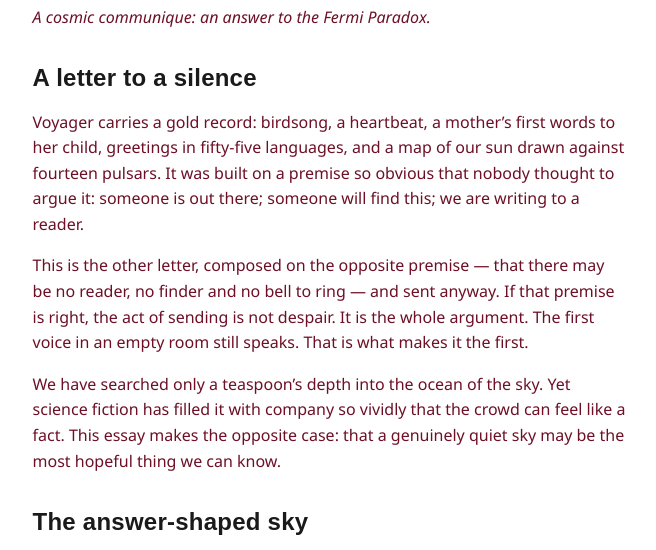
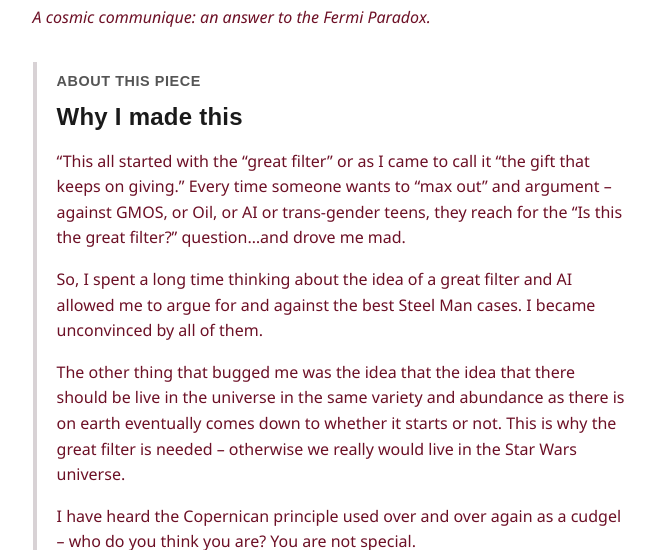
Before and after one commit to CharliVerse/charli.info, an Astro site: page /perspectives/first-light in a window 1280 px wide. Shown: the part 250-800 px from the top of the page, without its empty margins (310-966 px from the left). Built offline with nearby package versions, Linux system fonts and the light colour scheme; Astro itself is replaced by a stand-in of ours.

Commit message:
Add First Light context note

```diff
--- a/public/styles/global.css
+++ b/public/styles/global.css
@@ -232,6 +232,26 @@ nav li {
   padding-top: 1.25rem;
 }
 
+.piece-note {
+  border-left: 0.3rem solid var(--border);
+  margin: 2rem 0 2.5rem;
+  padding: 0.5rem 0 0.5rem 1.25rem;
+}
+
+.piece-note-label {
+  color: var(--muted);
+  font-family: Bahnschrift, Aptos Display, Aptos, "Segoe UI Variable", sans-serif;
+  font-size: 0.9rem;
+  font-weight: 700;
+  letter-spacing: 0.04em;
+  margin: 0;
+  text-transform: uppercase;
+}
+
+.piece-note h2 {
+  margin-top: 0.5rem;
+}
+
 main > section {
   border-top: 1px solid var(--border);
   margin-top: 2.5rem;
--- a/src/pages/perspectives/first-light/index.md
+++ b/src/pages/perspectives/first-light/index.md
@@ -8,6 +8,19 @@ description: "A cosmic communique about the Fermi Paradox, responsibility and th
 # First Light
 
 *A cosmic communique: an answer to the Fermi Paradox.*
+
+<aside class="piece-note" aria-labelledby="piece-note-heading">
+  <p class="piece-note-label">About this piece</p>
+  <h2 id="piece-note-heading">Why I made this</h2>
+  <p>“This all started with the “great filter” or as I came to call it “the gift that keeps on giving.” Every time someone wants to “max out” and argument – against GMOS, or Oil, or AI or trans-gender teens, they reach for the “Is this the great filter?” question…and drove me mad.</p>
+  <p>So, I spent a long time thinking about the idea of a great filter and AI allowed me to argue for and against the best Steel Man cases. I became unconvinced by all of them.</p>
+  <p>The other thing that bugged me was the idea that the idea that there should be live in the universe in the same variety and abundance as there is on earth eventually comes down to whether it starts or not. This is why the great filter is needed – otherwise we really would live in the Star Wars universe.</p>
+  <p>I have heard the Copernican principle used over and over again as a cudgel – who do you think you are? You are not special.</p>
+  <p>But someone is always first, the first is always special, just because they are first…</p>
+  <p>These are why this Perspectives piece exists. I don’t really buy any of the great filter arguments, I think we might be fir or at least first in our local area of the universe and that makes me feel funny about risk.”</p>
+</aside>
+
+<article class="piece">
 
 ## A letter to a silence
 
@@ -85,4 +98,6 @@ Be careful with it. Not frightened of it — careful. In a universe with no plan
 
 ---
 
+</article>
+
 *Charli-Jo Tyrer · CC BY-SA 4.0*
```
